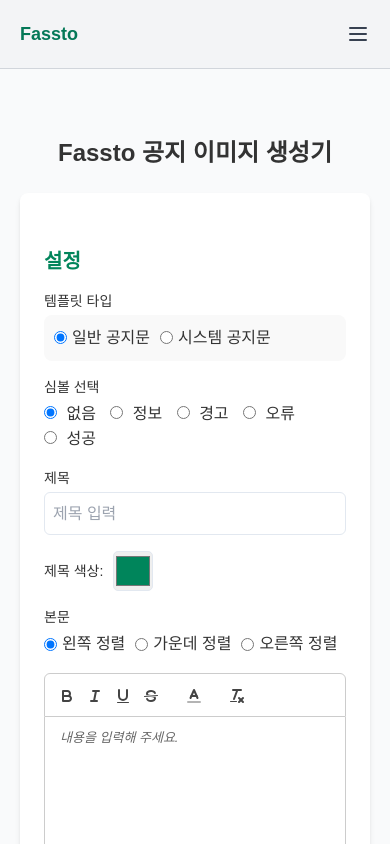
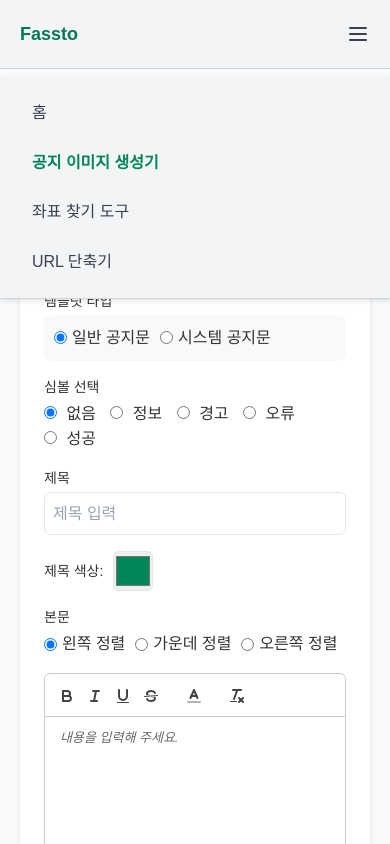
Before and after one commit to fassto-marketing/fassto-marketing, a website: page notice-tool.html in a window 390 px wide. Both pictures are taken after a click on the button 358 px from the left and 34 px from the top of the page. Shown: the top 844 px of the page. Drawn offline with nearby package versions, Linux system fonts and the light colour scheme; a web font is replaced by a local one.

Commit message:
Update notice-tool.html

```diff
--- a/notice-tool.html
+++ b/notice-tool.html
@@ -1129,6 +1129,7 @@
       const menu = document.getElementById('menu');
       if (toggleBtn && menu) {
         toggleBtn.addEventListener('click', function () {
+          menu.classList.toggle('hidden');
           menu.classList.toggle('menu-open');
         });
       }
```
